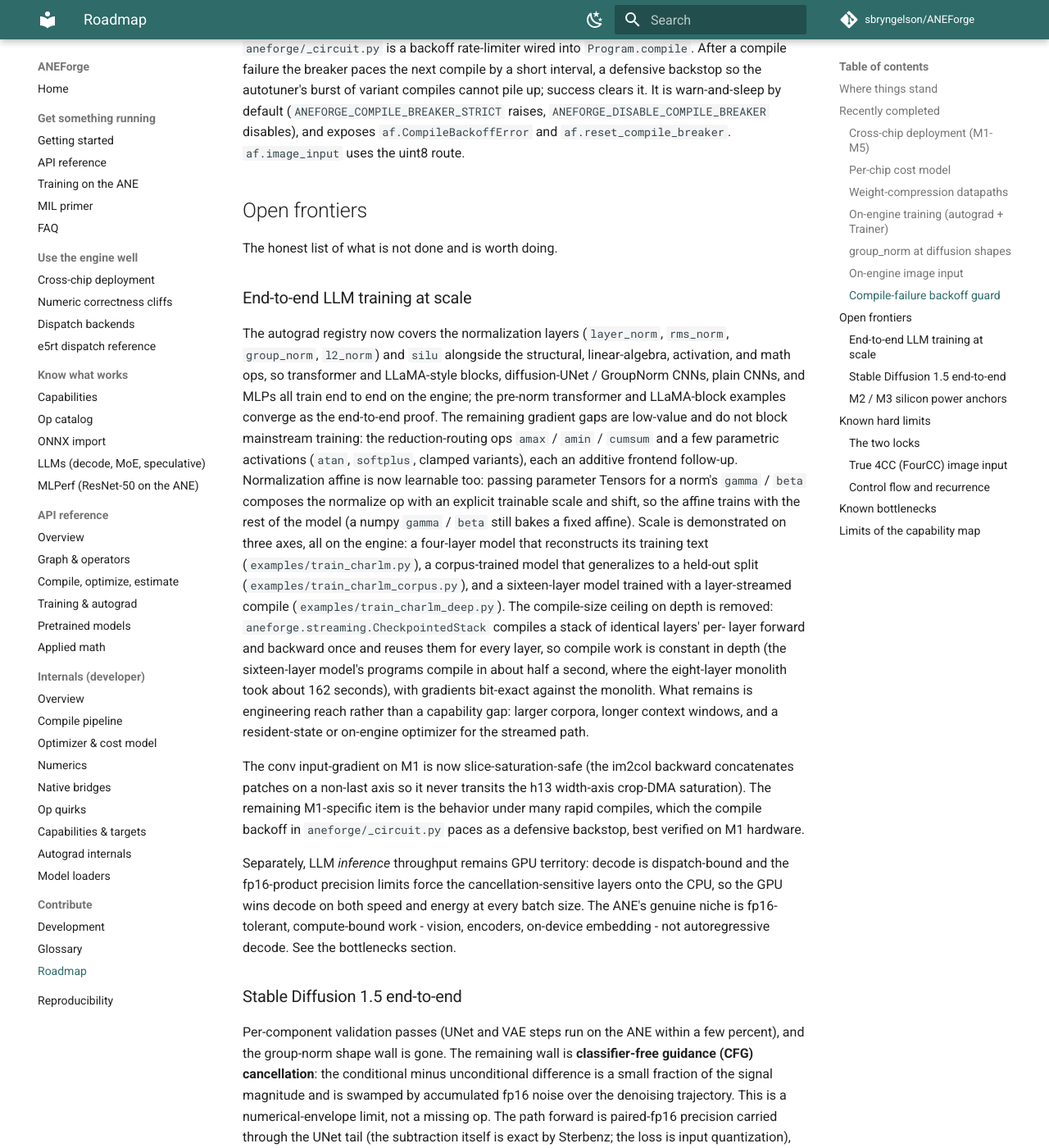
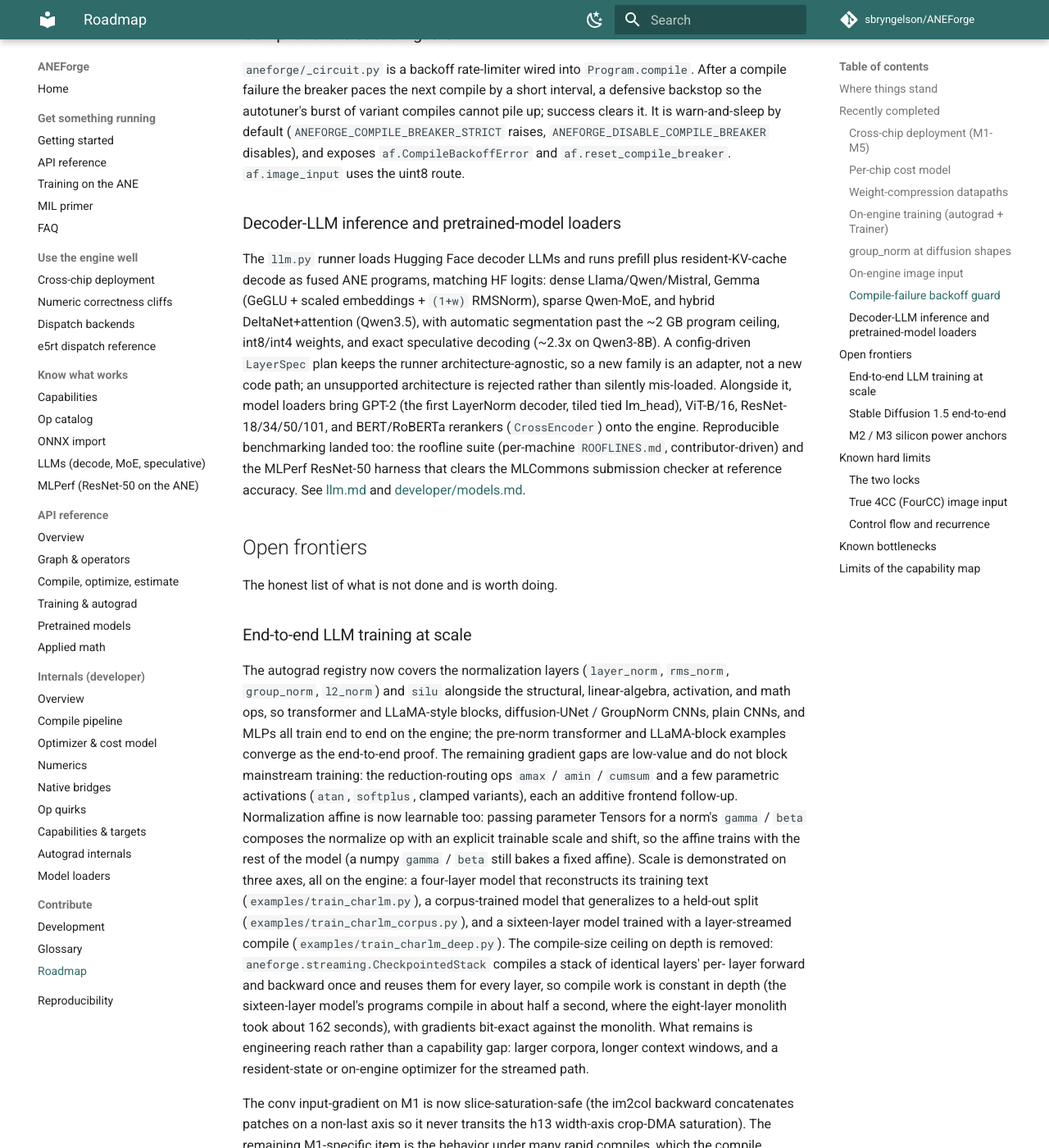
Before and after one commit to sbryngelson/ANEForge, an MkDocs documentation site: the page built from docs/roadmap.md, in a window 1280 px wide and 1400 px high, scrolled down 2890 px. Shown: the whole window at 82% size. Built offline with MkDocs 1.6.1 and Material for MkDocs 9.7.7, drawn with Linux system fonts in a browser that asks for light colours; comment, search, counter and statistics services are not loaded; some of the changed text lies outside the part shown.

Commit message:
docs: bring roadmap + capabilities current with the decoder-LLM / loader wave (#217)
roadmap.md predated the LLM inference runner and the model loaders -- it framed
LLMs only as a training frontier and said the ANE's niche is "not autoregressive
decode", never acknowledging that decoder-LLM inference ships and runs correctly.

- "Where things stand": add decoder LLMs (Llama/Qwen/Mistral/Gemma, MoE, hybrid,
  GPT-2) with prefill + resident-KV decode, and ResNet/ViT, to what loads and runs.
- New "Recently completed" entry for the decoder-LLM runner, the GPT-2/ViT/ResNet/
  reranker loaders, and the roofline + MLPerf benchmarking.
- Reframe the "decode throughput is GPU territory" paragraph: keep the honest
  claim (decode throughput is GPU-favored; do not overstate it), but stop implying
  ANEForge does not run LLM inference -- prefill is a genuine ANE win and spec
  decoding narrows (not closes) the decode gap.

capabilities.md: add a layer_norm note mirroring the existing group_norm one --
the affine now applies at rank 2 after the reshape back, which is what lets
LayerNorm encoders/decoders (BERT-large, ViT, GPT-2) compile at D >= 1024.

Docs-only; mkdocs build clean.

```diff
--- a/docs/roadmap.md
+++ b/docs/roadmap.md
@@ -14,8 +14,10 @@
 ## Where things stand
 
 The infrastructure is mature. The frontend compiles whole graphs to one
-ANE program; pretrained vision CNNs, transformer encoders, and diffusion
-UNet blocks load and run correctly; weights stream at fp16, int8, int4-LUT,
+ANE program; pretrained vision CNNs (ResNet, ViT), transformer encoders and
+rerankers, decoder LLMs (Llama/Qwen/Mistral/Gemma, MoE, hybrid DeltaNet, GPT-2)
+with prefill and resident-KV-cache decode, and diffusion UNet blocks load and
+run correctly; weights stream at fp16, int8, int4-LUT,
 sparse, or blockwise; a reverse-mode autograd trains real networks
 forward, backward, and optimizer-step on the engine; a per-chip cost model
 estimates latency for any ANE generation without that hardware in hand; and
@@ -133,6 +135,23 @@
 `af.CompileBackoffError` and `af.reset_compile_breaker`. `af.image_input` uses
 the uint8 route.
 
+### Decoder-LLM inference and pretrained-model loaders
+
+The `llm.py` runner loads Hugging Face decoder LLMs and runs prefill plus
+resident-KV-cache decode as fused ANE programs, matching HF logits: dense
+Llama/Qwen/Mistral, Gemma (GeGLU + scaled embeddings + `(1+w)` RMSNorm), sparse
+Qwen-MoE, and hybrid DeltaNet+attention (Qwen3.5), with automatic segmentation
+past the ~2 GB program ceiling, int8/int4 weights, and exact speculative decoding
+(~2.3x on Qwen3-8B). A config-driven `LayerSpec` plan keeps the runner
+architecture-agnostic, so a new family is an adapter, not a new code path; an
+unsupported architecture is rejected rather than silently mis-loaded. Alongside
+it, model loaders bring GPT-2 (the first LayerNorm decoder, tiled tied lm_head),
+ViT-B/16, ResNet-18/34/50/101, and BERT/RoBERTa rerankers (`CrossEncoder`) onto
+the engine. Reproducible benchmarking landed too: the roofline suite (per-machine
+`ROOFLINES.md`, contributor-driven) and the MLPerf ResNet-50 harness that clears
+the MLCommons submission checker at reference accuracy. See
+[llm.md](llm.md) and [developer/models.md](developer/models.md).
+
 ## Open frontiers
 
 The honest list of what is not done and is worth doing.
@@ -170,11 +189,16 @@
 rapid compiles, which the compile backoff in `aneforge/_circuit.py` paces as a
 defensive backstop, best verified on M1 hardware.
 
-Separately, LLM *inference* throughput remains GPU territory: decode is
+Separately, LLM decode *throughput* remains GPU territory: decode is
 dispatch-bound and the fp16-product precision limits force the
 cancellation-sensitive layers onto the CPU, so the GPU wins decode on both
-speed and energy at every batch size. The ANE's genuine niche is
-fp16-tolerant, compute-bound work - vision, encoders, on-device embedding - not autoregressive decode. See the bottlenecks section.
+speed and energy at every batch size. ANEForge runs decoder-LLM inference
+correctly (prefill plus resident-KV decode, HF-matching logits), and prefill --
+compute-bound -- is a genuine ANE win; speculative decoding narrows the decode
+gap (exact, ~2.3x) without closing it. So the engine's niche stays
+fp16-tolerant, compute-bound work - vision, encoders, on-device embedding, and
+prompt prefill - rather than high-throughput autoregressive decode. See the
+bottlenecks section.
 
 ### Stable Diffusion 1.5 end-to-end
 
```
Also changed, not shown: docs/capabilities.md (+5 -0 lines).
